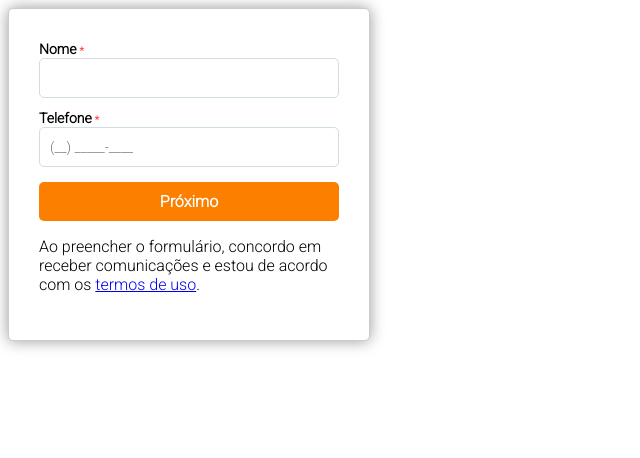
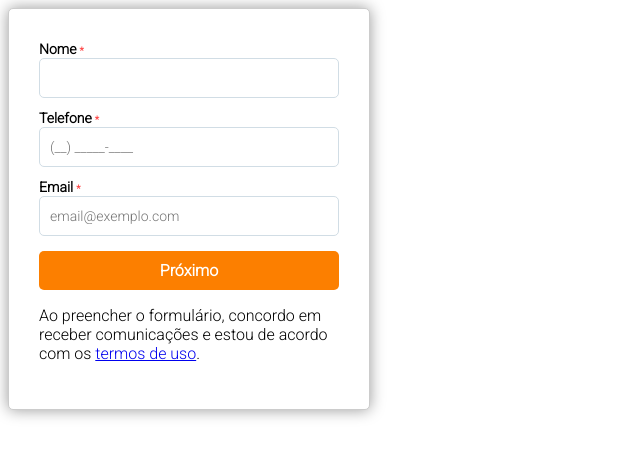
Before and after one commit to devluasousa/anelar, a plain HTML site: page index.html in a window 1280 px wide. Shown: the whole page, without its empty margins (0-640 px from the left). Drawn offline with Linux system fonts and the light colour scheme; no server answers.

Commit message:
Update index.html
inclusão de campo email

```diff
--- a/index.html
+++ b/index.html
@@ -20,6 +20,10 @@
                 <div class="pwrcrmInputCont">
                     <label for="pwrCltPhn">Telefone<strong>*</strong></label>
                     <input type="tel" required placeholder="(__) _____-____" maxlength="11" class="phone_mask" id="pwrCltPhn" name="pwrCltPhn">
+                </div>
+                <div class="pwrcrmInputCont">
+                    <label for="pwrClntEm">Email<strong>*</strong></label>
+                    <input type="email" required id="pwrClntEm" name="pwrClntEm" placeholder="email@exemplo.com">
                 </div>
                 <button type="button" onclick="nextStep(1)">Próximo</button>
             </div>
@@ -50,7 +54,6 @@
                 <button type="submit">Salvar</button>
             </div>
 
-            <div id="successMessage" style="display: none;"></div>
         </form>
     </section>
     <script src="script.js" defer></script>
```
